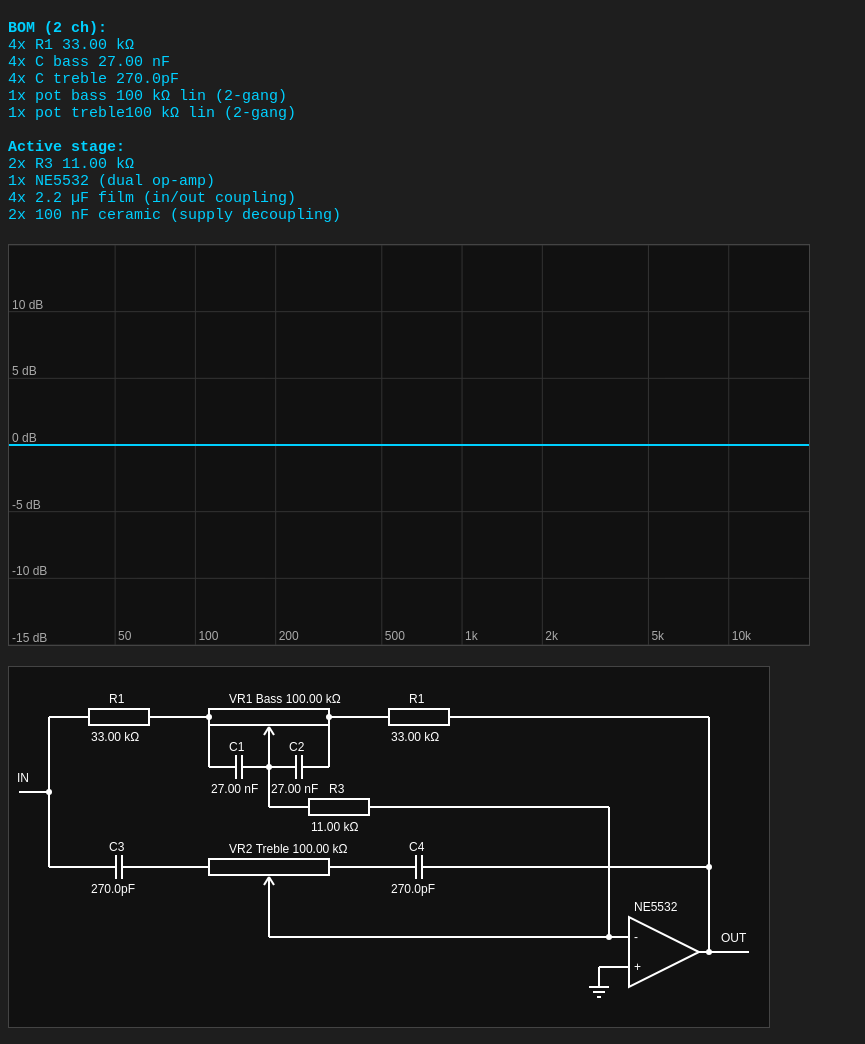
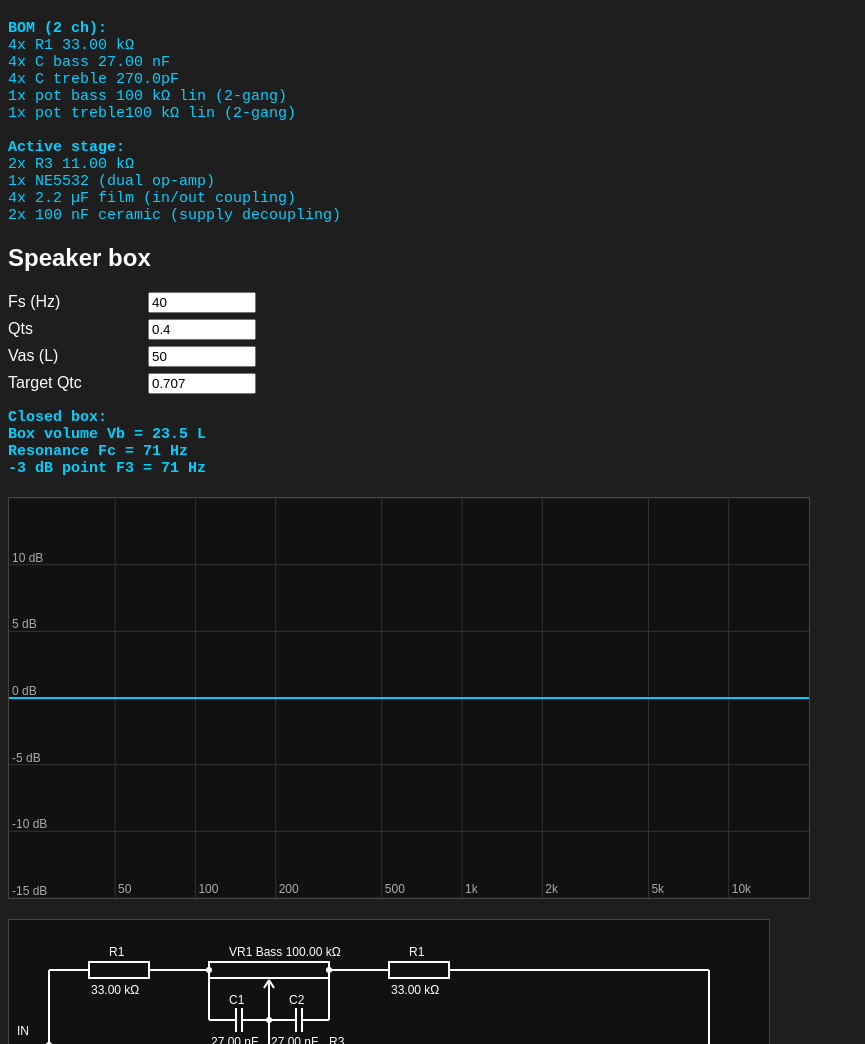
Before and after one commit to KYLDA-007/ToneBox, a plain HTML site: page index.html in a window 1280 px wide. Shown: the part 719-1763 px from the top of the page, without its empty margins (0-865 px from the left). Drawn offline with Linux system fonts and the light colour scheme.

Commit message:
add closed box calculation

```diff
--- a/code.js
+++ b/code.js
@@ -333,11 +333,48 @@ function calculateComponents() {
     (2 * channels) + "x 2.2 µF film (in/out coupling)<br>" +
     (2 * opamps) + "x 100 nF ceramic (supply decoupling)";
 }
+let boxFc = 0;
+let boxQtc = 0.707;
+
+function calculateBox() {
+    const fs = parseFloat(document.getElementById("fs").value);
+    const qts = parseFloat(document.getElementById("qts").value);
+    const vas = parseFloat(document.getElementById("vas").value);
+    const qtc = parseFloat(document.getElementById("qtc").value);
+    const out = document.getElementById("boxResults");
+
+    if (!isValid([fs, qts, vas, qtc])) {
+        out.innerHTML = "<span class='error'>Please enter positive numbers in all box fields.</span>";
+        boxFc = 0;
+        return;
+    }
+    if (qtc <= qts) {
+        out.innerHTML = "<span class='error'>Target Qtc must be higher than Qts.</span>";
+        boxFc = 0;
+        return;
+    }
+    const alpha = (qtc / qts) * (qtc / qts) - 1;
+    const vb = vas / alpha;
+    const fc = fs * qtc / qts;
+    const k = 1 / (qtc * qtc) - 2;
+    const f3 = fc * Math.sqrt((k + Math.sqrt(k * k + 4)) / 2);
+
+    boxFc = fc;
+    boxQtc = qtc;
+
+    out.innerHTML =
+        "<b>Closed box:<b></br>" +
+        "Box volume Vb = " + vb.toFixed(1) + " L<br>" +
+        "Resonance Fc = " + formatFreq(fc) + "<br>" +
+        "-3 dB point F3 = " + formatFreq(f3);
+}
 function update() {
     calculateComponents();
+    calculateBox();
     updateValues();
     drawGrid();
     drawCurve();
+
 
 }
 update();
@@ -345,3 +382,7 @@ const designInputs = ["potValue", "maxBoost", "bassFreq", "trebleFreq", "channel
 for (const id of designInputs) {
     document.getElementById(id).addEventListener("input", update);
 }
+const boxInputs = ["fs", "qts", "vas", "qtc"];
+for (const id of boxInputs) {
+    document.getElementById(id).addEventListener("input", update);
+}
--- a/index.html
+++ b/index.html
@@ -70,6 +70,26 @@
 
         <div id="results"></div>
         <div id="bom"></div>
+        <div class="design">
+            <h2>Speaker box</h2>
+            <div class="field">
+                <label for="fs">Fs (Hz)</label>
+                <input type="number" id="fs" value="40">
+            </div>
+            <div class="field">
+                <label for="qts">Qts</label>
+                <input type="number" id="qts" value="0.4" step="0.01">
+            </div>
+            <div class="field">
+                <label for="vas">Vas (L)</label>
+                <input type="number" id="vas" value="50">
+            </div>
+            <div class="field">
+                <label for="qtc">Target Qtc</label>
+                <input type="number" id="qtc" value="0.707" step="0.01">
+            </div>
+        </div>
+        <div id="boxResults"></div>
 
     <canvas id="graph" width="800" height="400"></canvas>
     <canvas id="schematic" width="760" height="360"></canvas>
--- a/style.css
+++ b/style.css
@@ -35,7 +35,7 @@ body {
 .field input {
     width: 100px;
 }
-#results, #bom {
+#results, #bom, #boxResults {
     margin-top: 15px;
     font-family: monospace;
     font-size: 15px;
```
